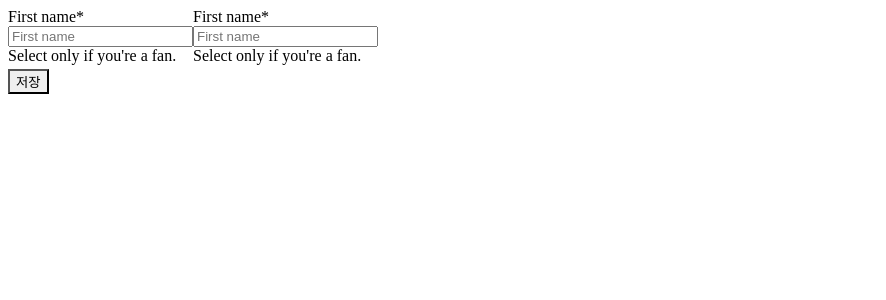
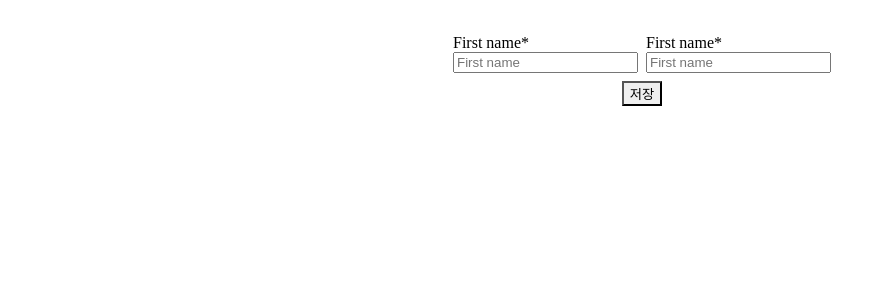
Before and after one commit to Songchanheum/portfolio, a Next.js app in the folder frontend/: page /Adder in a window 1280 px wide. Shown: the top 300 px of the page, without its empty margins (0-886 px from the left). Built offline with nearby package versions, Linux system fonts and the light colour scheme.

Commit message:
form 수정

```diff
--- a/frontend/src/pages/Adder.tsx
+++ b/frontend/src/pages/Adder.tsx
@@ -8,37 +8,52 @@ import {
     Button,
     Box,
     Flex,
+    useColorModeValue
   } from "@chakra-ui/react"
 
 function Adder(props:any) {
 
   return (
-    <>
-    <Flex>
-      <Box maxW="sm" borderWidth="1px" borderRadius="lg">
+    <Box
+    bg={useColorModeValue('gray.50', 'inherit')}
+    minH="100vh"
+    py="12"
+    px={{ base: '4', lg: '8' }}
+  >
+    <Box
+    bg={useColorModeValue('white', 'gray.700')}
+    py="8"
+    px={{ base: '4', md: '10' }}
+    shadow="base"
+    rounded={{ sm: 'lg' }}>
+    <Flex w="100%" p={2} align="center" direction="column">
+      <Flex direction="row">
+      <Box p='4'w="320">
         <FormControl id="first-name" isRequired>
           <FormLabel>First name</FormLabel>
           <Input placeholder="First name" />
-            <FormHelperText>Select only if you're a fan.</FormHelperText>
         </FormControl>
       </Box>
-      <Box maxW="sm" borderWidth="1px" borderRadius="lg">
+      <Box p='4'>
         <FormControl id="first-name" isRequired>
           <FormLabel>First name</FormLabel>
           <Input placeholder="First name" />
-            <FormHelperText>Select only if you're a fan.</FormHelperText>
         </FormControl>
       </Box>
       </Flex>
-
       <Button
             mt={4}
             colorScheme="teal"
             isLoading={props.isSubmitting}
-            type="submit">
+            type="submit"
+            alignSelf="center">
             저장
         </Button>
-    </>
+    </Flex>
+
+
+    </Box>
+    </Box>
   )
 }
 
```
Lines whose indentation alone changed are shown as unchanged.
